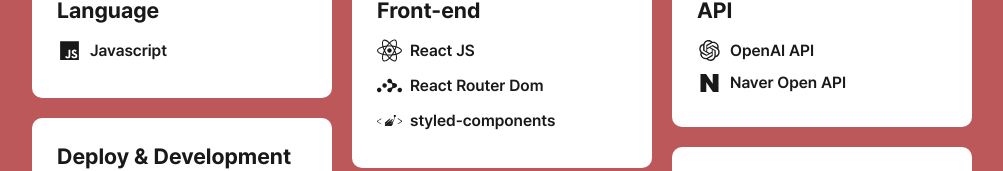
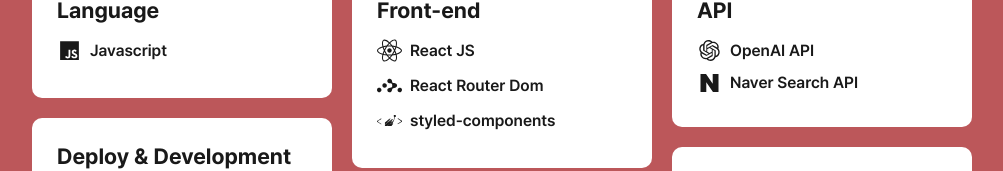
Before and after one commit to JIMIN1020/wine-pick, a React (Create React App) app in the folder client/: page /about in a window 1280 px wide. Shown: the part 841-1012 px from the top of the page, without its empty margins (138-1141 px from the left). Built offline with nearby package versions, Linux system fonts and the light colour scheme.

Commit message:
함수 일부 수정, about 페이지 수정

```diff
--- a/client/src/component/InputForm.js
+++ b/client/src/component/InputForm.js
@@ -37,7 +37,7 @@
         msg.tannin = "smooth";
         break;
       case "2":
-        msg.tannin = "a bit smooth";
+        msg.tannin = "smooth-medium";
         break;
       case "3":
         msg.tannin = "medium";
--- a/client/src/routes/About.js
+++ b/client/src/routes/About.js
@@ -156,7 +156,7 @@
                   className="icon"
                   style={{ width: "25px", height: "18px" }}
                 />
-                <span>Naver Open API</span>
+                <span>Naver Search API</span>
               </div>
             </Tech>
             <Tech>
```
